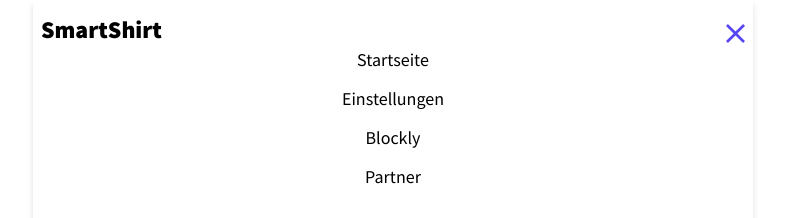
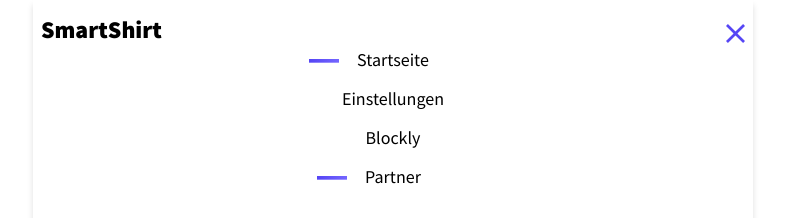
Before and after one commit to penguin-digital/smartshirt, a React (Create React App) app: page / in a window 1280 px wide. Both pictures are taken after a click on the picture 979 px from the left and 33 px from the top of the page. Shown: the top 218 px of the page, without its empty margins (247-1032 px from the left). Built offline with nearby package versions, Linux system fonts and the light colour scheme.

Commit message:
Add line to menu

```diff
--- a/src/App.css
+++ b/src/App.css
@@ -54,6 +54,16 @@ header {
   margin-bottom: 1rem;
 }
 
+.nav__item > img {
+  display: none;
+}
+.nav__item.active > img {
+  display: inline;
+  position: absolute;
+  margin-top: 0.7rem;
+  margin-left: -3rem;
+}
+
 /* FOOTER */
 
 .bottom_nav {
--- a/src/Header.js
+++ b/src/Header.js
@@ -1,21 +1,22 @@
-import React from 'react';
-import { BrowserRouter as Link, NavLink } from 'react-router-dom';
-import menu from './assets/icons/menu.svg';
-import close from './assets/icons/close.svg';
+import React from 'react'
+import { BrowserRouter as Link, NavLink } from 'react-router-dom'
+import menu from './assets/icons/menu.svg'
+import close from './assets/icons/close.svg'
+import line from './assets/icons/line.svg'
 
 export default class Header extends React.Component {
   constructor(props) {
-    super(props);
+    super(props)
 
     this.state = {
       isMobileMenuOpen: false
-    };
+    }
 
-    this.toggleMobileMenu = this.toggleMobileMenu.bind(this);
+    this.toggleMobileMenu = this.toggleMobileMenu.bind(this)
   }
 
   toggleMobileMenu() {
-    this.setState({ isMobileMenuOpen: !this.state.isMobileMenuOpen });
+    this.setState({ isMobileMenuOpen: !this.state.isMobileMenuOpen })
   }
 
   render() {
@@ -42,13 +43,14 @@ export default class Header extends React.Component {
                     exact
                     to="/"
                   >
-                    Startseite
+                    <img className="nav__line" src={line} alt="" /> Startseite
                   </NavLink>
                   <NavLink
                     onClick={this.toggleMobileMenu}
                     className="nav__item"
                     to="/settings"
                   >
+                    <img className="nav__line" src={line} alt="" />{' '}
                     Einstellungen
                   </NavLink>
                   <NavLink
@@ -56,14 +58,14 @@ export default class Header extends React.Component {
                     className="nav__item"
                     to="/blockly"
                   >
-                    Blockly
+                    <img className="nav__line" src={line} alt="" /> Blockly
                   </NavLink>
                   <NavLink
                     onClick={this.toggleMobileMenu}
                     className="nav__item"
-                    to="/"
+                    to="#"
                   >
-                    Partner
+                    <img className="nav__line" src={line} alt="" /> Partner
                   </NavLink>
                 </div>
               </div>
@@ -86,6 +88,6 @@ export default class Header extends React.Component {
           </header>
         )}
       </div>
-    );
+    )
   }
 }
```
Also changed, not shown: src/assets/icons/line.svg (added).
